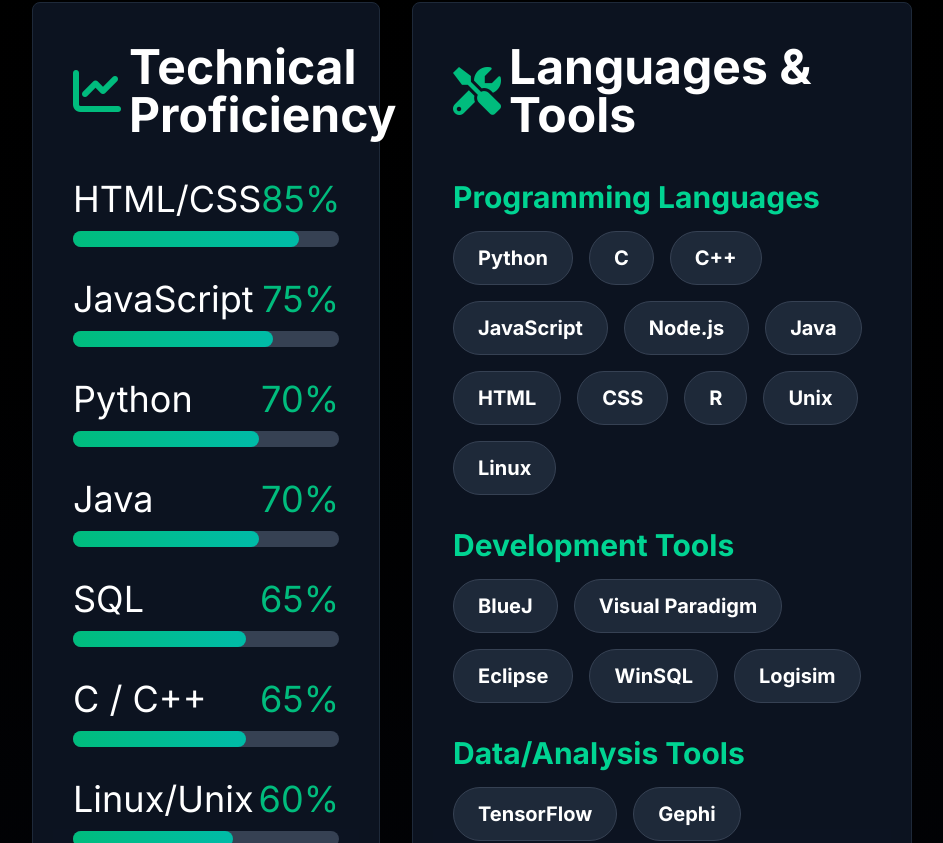
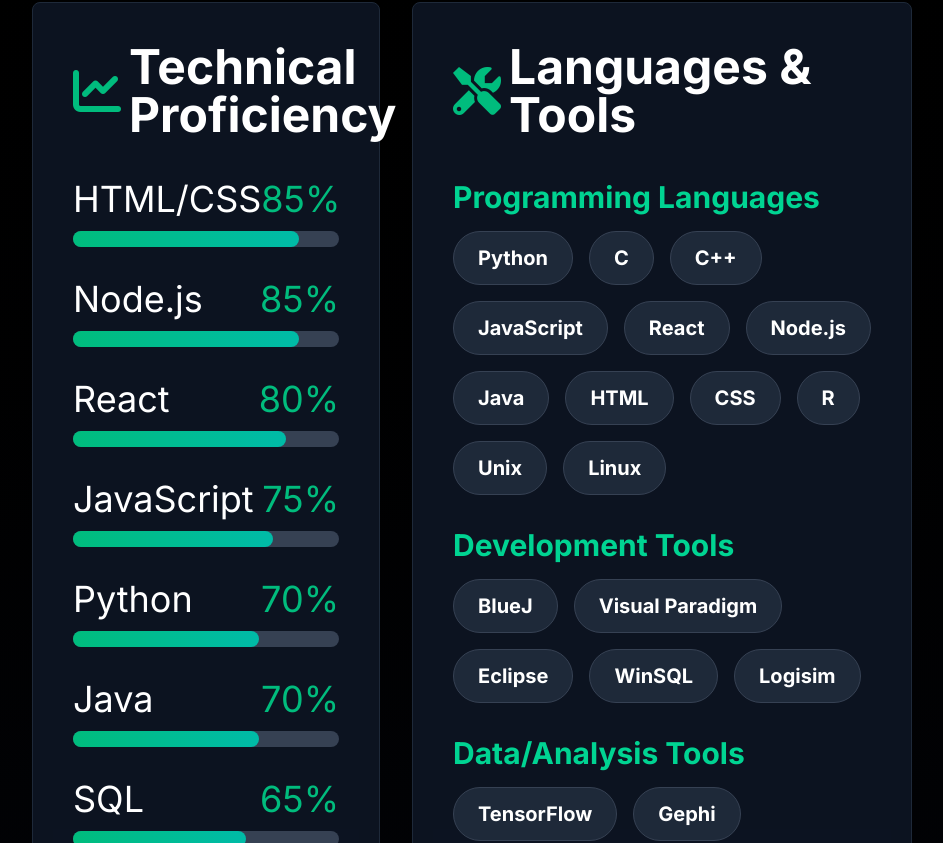
Before and after one commit to Enhui-Li/my-portfolio, a Next.js app: page / in a window 1280 px wide. Shown: the part 6197-7040 px from the top of the page, without its empty margins (168-1111 px from the left). Built offline with nearby package versions, Linux system fonts and the light colour scheme.

Commit message:
experience update

```diff
--- a/app/components/SectionSkills.js
+++ b/app/components/SectionSkills.js
@@ -17,7 +17,17 @@
             <div className="bg-gray-900/80 backdrop-blur-sm p-10 rounded-lg border border-gray-800 h-full">
               <h3 className={`${SIZES.h3} font-bold flex items-center gap-2 mb-10`}><i className="fas fa-chart-line text-emerald-500"></i> Technical Proficiency</h3>
               <div className="space-y-8">
-                {SKILLS_PROFICIENCY.map((skill) => (
+                {[
+                  { label: 'HTML/CSS', pct: 85 },
+                  { label: 'Node.js', pct: 85 },
+                  { label: 'React', pct: 80 },
+                  { label: 'JavaScript', pct: 75 },
+                  { label: 'Python', pct: 70 },
+                  { label: 'Java', pct: 70 },
+                  { label: 'SQL', pct: 65 },
+                  { label: 'C / C++', pct: 65 },
+                  { label: 'Linux/Unix', pct: 60 },
+                ].map((skill) => (
                   <div key={skill.label}>
                     <div className="flex justify-between mb-3">
                       <span className={SIZES.body}>{skill.label}</span>
@@ -38,7 +48,7 @@
               <div className="mb-8">
                 <h4 className="text-3xl font-bold text-emerald-400 mb-4">Programming Languages</h4>
                 <div className="flex flex-wrap gap-4">
-                  {['Python','C','C++','JavaScript','Node.js','Java','HTML','CSS','R','Unix','Linux'].map(l =>
+                  {['Python','C','C++','JavaScript','React','Node.js','Java','HTML','CSS','R','Unix','Linux'].map(l =>
                     <span key={l} className="bg-gray-800 px-6 py-3 rounded-full text-xl font-bold border border-gray-700">{l}</span>
                   )}
                 </div>
```
